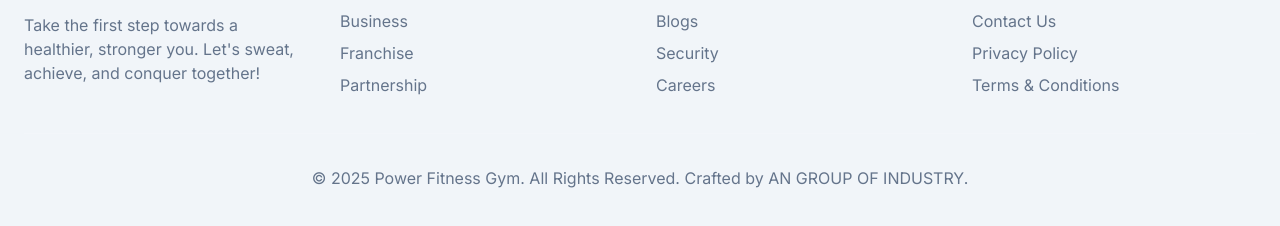
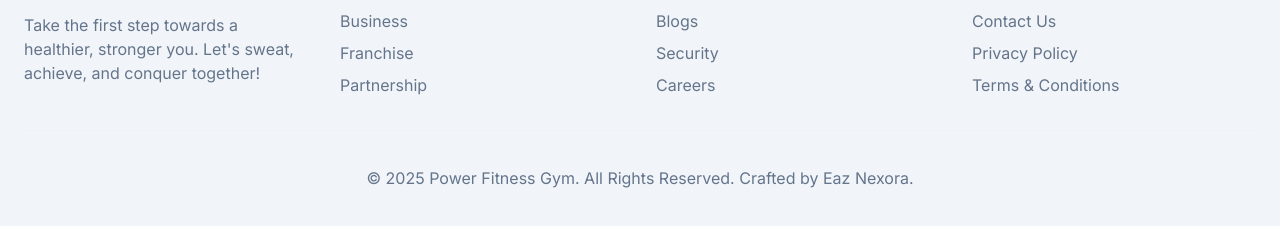
Before and after one commit to angroupofindustry/Power-Fitness-Gym, a plain HTML site: page index.html in a window 1280 px wide. Shown: the part 3881-4107 px from the top of the page. Drawn offline with nearby package versions, Linux system fonts and the light colour scheme.

Commit message:
Update index.html

```diff
--- a/index.html
+++ b/index.html
@@ -3,7 +3,7 @@
 <head>
     <meta charset="UTF-8">
     <meta name="viewport" content="width=device-width, initial-scale=1.0">
-    <title>Power Fitness Gym | AN GROUP</title>
+    <title>Power Fitness Gym | Eaz Nexora</title>
     <script src="https://cdn.tailwindcss.com"></script>
     <style>
         @import url('https://fonts.googleapis.com/css2?family=Inter:wght@400;600;700;800&display=swap');
@@ -285,7 +285,7 @@
                 <div><h4 class="font-semibold mb-4">About Us</h4><ul class="space-y-2 text-slate-500"><li class="hover:text-amber-500 transition-colors"><a href="#">Blogs</a></li><li class="hover:text-amber-500 transition-colors"><a href="#">Security</a></li><li class="hover:text-amber-500 transition-colors"><a href="#">Careers</a></li></ul></div>
                 <div><h4 class="font-semibold mb-4">Contact</h4><ul class="space-y-2 text-slate-500"><li class="hover:text-amber-500 transition-colors"><a href="#">Contact Us</a></li><li class="hover:text-amber-500 transition-colors"><a href="#">Privacy Policy</a></li><li class="hover:text-amber-500 transition-colors"><a href="#">Terms & Conditions</a></li></ul></div>
             </div>
-            <div class="mt-8 pt-8 border-t border-white/10 text-center text-slate-500"><p>&copy; 2025 Power Fitness Gym. All Rights Reserved. Crafted by AN GROUP OF INDUSTRY.</p></div>
+            <div class="mt-8 pt-8 border-t border-white/10 text-center text-slate-500"><p>&copy; 2025 Power Fitness Gym. All Rights Reserved. Crafted by Eaz Nexora.</p></div>
         </div>
     </footer>
 
```
